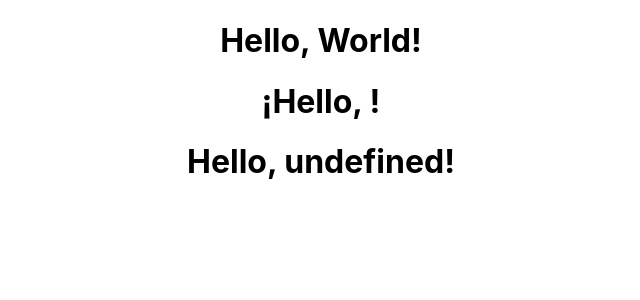
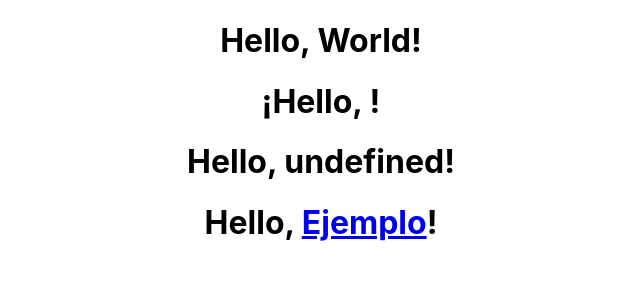
Before and after one commit to SalazarWilmer/EjerciciosDevelhope, a React (Create React App) app in the folder REACT-WILMER/JSX-react/react-1-5/: page / in a window 1280 px wide. Shown: the top 300 px of the page, without its empty margins (319-959 px from the left). Built offline with nearby package versions, Linux system fonts and the light colour scheme.

Commit message:
Ejercicio JSX 4

```diff
--- a/REACT-WILMER/JSX-react/react-1-5/src/App.js
+++ b/REACT-WILMER/JSX-react/react-1-5/src/App.js
@@ -2,6 +2,7 @@ import "./App.css";
 import JSX1 from "./Ejercicios/JSX1";
 import JSX2 from "./Ejercicios/JSX2";
 import JSX3 from "./Ejercicios/JSX3";
+import JSX4 from "./Ejercicios/JSX4";
 
 
 
@@ -12,6 +13,7 @@ function App() {
       <JSX1/>
       <JSX2/>
       <JSX3/>
+      <JSX4 name={<a href="https://google.com">Ejemplo</a>} />
 
     </div>
   );
--- /dev/null
+++ b/REACT-WILMER/JSX-react/react-1-5/src/Ejercicios/JSX4.js
@@ -0,0 +1,16 @@
+import React from "react";
+// What happens if the name variable contains a JSX expression instead of a string?
+//Respuesta: Por ejemplo si utilizamos una expresion JSX en vez de un string cuando llamamos al componente en
+// App.js sera renderizado como elementos de react y no textos planos como seria si estuviese llamado con strings.
+
+const JSX4 = ({ name }) => {
+  const solucion = <h1>Hello, {name ? name : "undefined"}!</h1>;
+
+  return (
+    <div>
+      {solucion}
+    </div>
+  );
+};
+
+export default JSX4;
```
